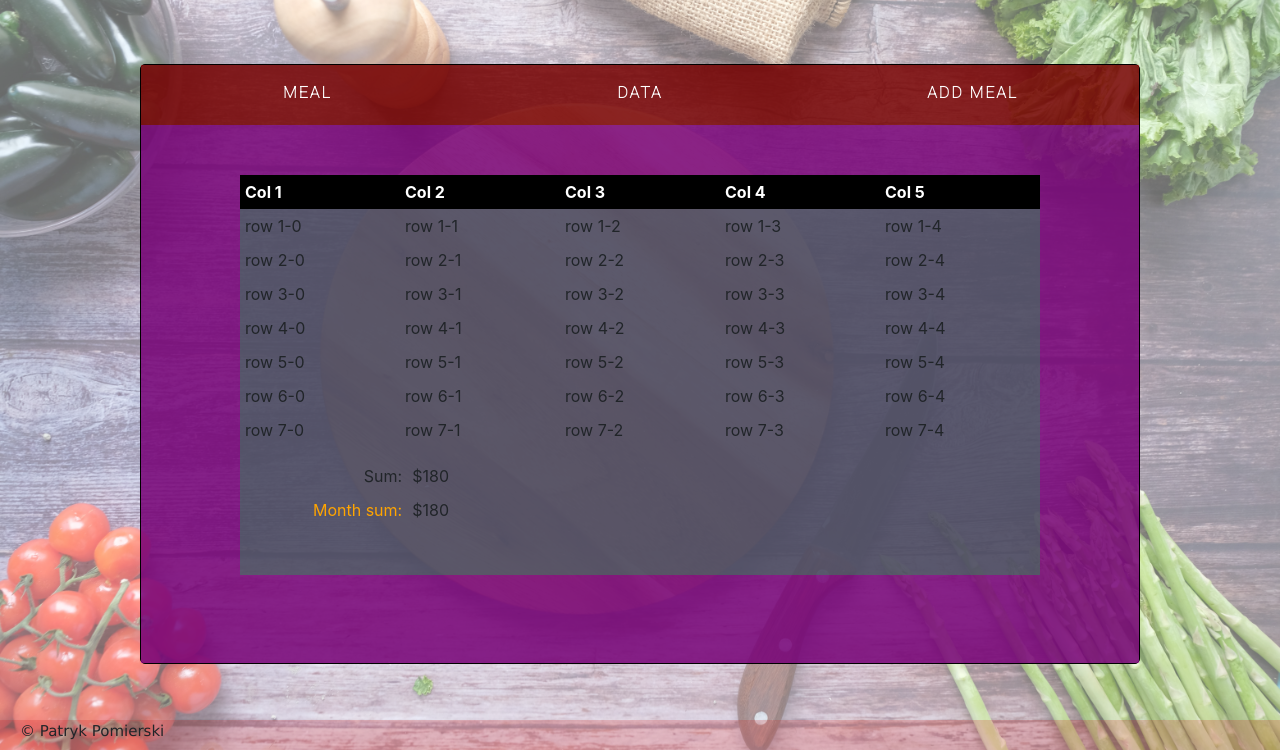
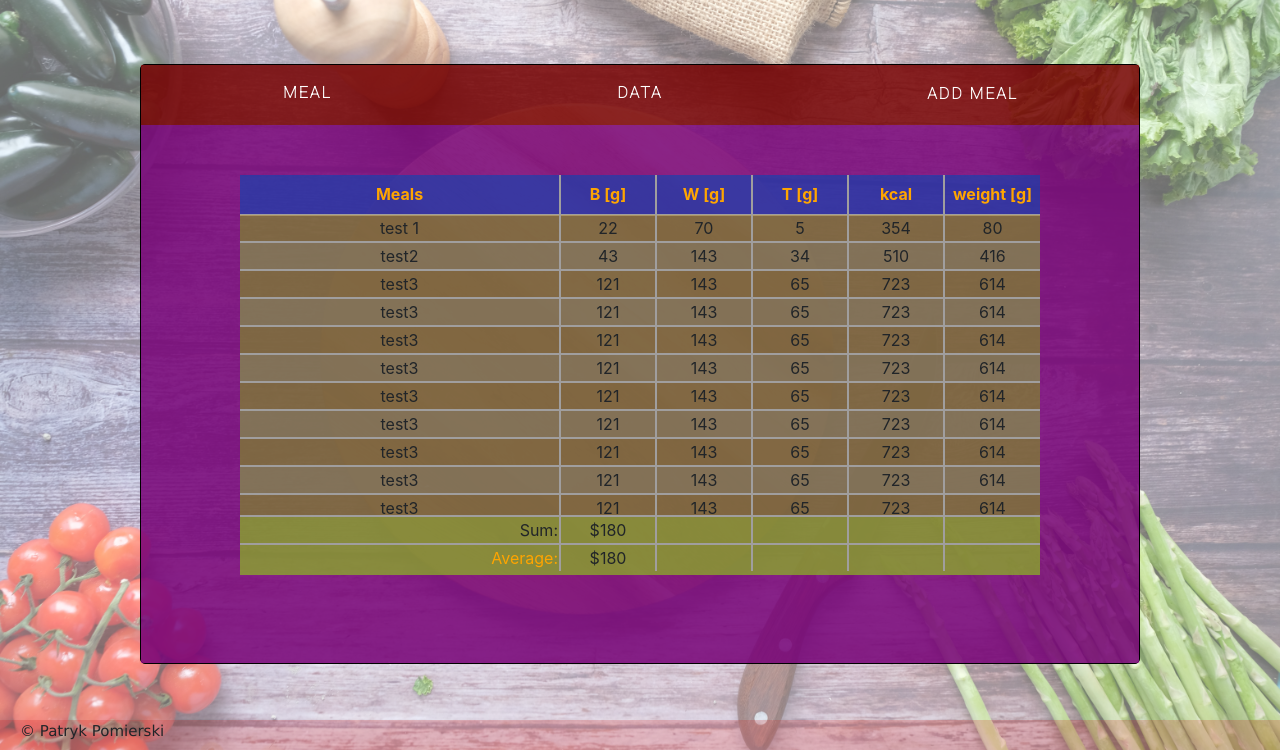
Before and after one commit to paka95/CalTracker, a Flask app: page /test in a window 1280 px wide. Shown: the part 50-800 px from the top of the page. Run offline with Flask 2, Linux system fonts and the light colour scheme; lists and menus that the app fills with data are empty; some libraries are stand-ins or nearby versions.

Commit message:
improved modal

```diff
--- a/website/static/styles.css
+++ b/website/static/styles.css
@@ -256,72 +256,27 @@ body {
 }
 
 
-
-/* .dupa {
+.add-meal-btn {
+    border: none;
+    text-transform: uppercase;
+    background-color: rgb(0,0,0,0);
+    color: white;
+    font-weight: bold;
     font-family: Roboto;
-    border-collapse: collapse;
-    width: 100%;
-    border-style: hidden;
-    background-color: rgba(21, 148, 203, 0.379);
-    table-layout: fixed;
-    border-collapse: collapse;
-  } */
-
-/* .dupa thead {
-    color: orange;
-    text-align: center;
-    border: 2px solid #a09e9e;
-    font-weight: bold;
-    padding: 8px;
-    font-size: 1.3em;
     letter-spacing: 2px;
-    display: block;
-} */
-
-/* th {
-    border: 2px solid #a09e9e;
-    background-color: yellow;
+    transition: 0.3s;
 }
 
-th:first-child {
-    width: 50%;
-    background-color: green;
-} */
-
-
-
-/* td {
-    border: 2px solid #a09e9e;
-    color: white;
-    font-weight: bold;
-    padding: 5px;
-    text-align: center;
-} */
-
-
-
-/* tr:nth-child(even) {
-    background-color: #797777;
-} */
-
-/* tr td:first-child  {
-    border-top-left-radius: 10px;
-    border-bottom-left-radius: 10px;
+.add-meal-btn:hover {
+    color: orange;
+    border: none;
+    transition: 0.3s;
 }
 
-tr td:last-child {
-    border-top-right-radius: 10px;
-    border-bottom-right-radius: 10px;
-} */
-
-
-/* .dupa tbody {
-    display: block;
-    width: 100%;
-    overflow: auto;
-    height: 250px;
-    background-color: rgba(6, 190, 58, 0.53);
-} */
+.add-meal-btn:active .add-meal-btn:focus{
+    border: 0;
+    outline: 0;
+}
 
 
 
@@ -354,37 +309,11 @@ tr td:last-child {
     }
     /* === */
 
-
-
-
-
-
-    .fixed_header{
-        width: 800px;
-        table-layout: fixed;
-        /* border-collapse: collapse; */
-        border-style: hidden;
-    }
-
-
-    .fixed_header tbody{
-      display:block;
-      width: 100%;
-      overflow: auto;
-      height: 250px;
-    }
-
-    .fixed_header thead tr {
-       display: block;
-    }
-
-    .fixed_header thead {
-      background: black;
-      color:#fff;
-    }
-
-    .fixed_header th, .fixed_header td {
-      padding: 5px;
-      text-align: left;
-      width: 200px;
-    }
+.modal-content{background-color: rgba(54, 51, 51, 0.9);}
+.modal-dialog-slideout {min-height: 50%; margin-right: 0; margin-top: 200px; background: rgba(58, 55, 55, 0.386);}
+.modal.fade .modal-dialog.modal-dialog-slideout {-webkit-transform: translate(100%,0)scale(1);transform: translate(100%,0)scale(1);}
+.modal.fade.show .modal-dialog.modal-dialog-slideout {-webkit-transform: translate(0,0);transform: translate(0,0);display: flex;align-items: stretch;-webkit-box-align: stretch;height: 50%;}
+.modal.fade.show .modal-dialog.modal-dialog-slideout .modal-body{overflow-y: auto;overflow-x: hidden;}
+.modal-dialog-slideout .modal-content{border: 0;}
+.modal-dialog-slideout .modal-header, .modal-dialog-slideout .modal-footer {height: 69px; display: block;}
+.modal-dialog-slideout .modal-header h5 {float:left;}
--- a/website/templates/test.html
+++ b/website/templates/test.html
@@ -21,94 +21,216 @@
   <div class="upper-main-container">
     <div class="upper-item">Meal</div>
     <div class="upper-item">data</div>
-    <div class="upper-item">Add meal</div>
+    <div class="upper-item">
+        <button type="button" class="add-meal-btn" data-toggle="modal" data-target="#exampleModal">
+            add meal
+          </button>
+        </div>
   </div>
 
   <div class="lower-main-container">
     <div class="table-container">
-        <table class="fixed_header">
-            <thead>
-              <tr>
-                <th>Col 1</th>
-                <th>Col 2</th>
-                <th>Col 3</th>
-                <th>Col 4</th>
-                <th>Col 5</th>
+      <div class="header-table">
+        <table style="width:100%;">
+          <thead style="height: 40px;">
+            <tr style="text-align: center; ">
+              <th style="width:40%">Meals</th>
+              <th style="width:12%">B [g]</th>
+              <th style="width:12%">W [g]</th>
+              <th style="width:12%">T [g]</th>
+              <th style="width:12%">kcal</th>
+              <th style="width:12%">weight [g]</th>
             </tr>
           </thead>
-            <tbody>
+        </table>
+      </div>
+      <div class="content-table">
+        <table style="width:100%;">
           <tr>
-                <td>row 1-0</td>
-                <td>row 1-1</td>
-                <td>row 1-2</td>
-                <td>row 1-3</td>
-                <td>row 1-4</td>
+            <td style="width:40%">test 1</td>
+            <td style="width:12%">22</td>
+            <td style="width:12%">70</td>
+            <td style="width:12%">5</td>
+            <td style="width:12%">354</td>
+            <td style="width:12%">80</td>
           </tr>
           <tr>
-                <td>row 2-0</td>
-                <td>row 2-1</td>
-                <td>row 2-2</td>
-                <td>row 2-3</td>
-                <td>row 2-4</td>
+            <td style="width:40%">test2</td>
+            <td style="width:12%">43</td>
+            <td style="width:12%">143</td>
+            <td style="width:12%">34</td>
+            <td style="width:12%">510</td>
+            <td style="width:12%">416</td>
           </tr>
           <tr>
-                <td>row 3-0</td>
-                <td>row 3-1</td>
-                <td>row 3-2</td>
-                <td>row 3-3</td>
-                <td>row 3-4</td>
+            <td style="width:40%">test3</td>
+            <td style="width:12%">121</td>
+            <td style="width:12%">143</td>
+            <td style="width:12%">65</td>
+            <td style="width:12%">723</td>
+            <td style="width:12%">614</td>
           </tr>
           <tr>
-                <td>row 4-0</td>
-                <td>row 4-1</td>
-                <td>row 4-2</td>
-                <td>row 4-3</td>
-                <td>row 4-4</td>
+            <td style="width:40%">test3</td>
+            <td style="width:12%">121</td>
+            <td style="width:12%">143</td>
+            <td style="width:12%">65</td>
+            <td style="width:12%">723</td>
+            <td style="width:12%">614</td>
           </tr>
           <tr>
-                <td>row 5-0</td>
-                <td>row 5-1</td>
-                <td>row 5-2</td>
-                <td>row 5-3</td>
-                <td>row 5-4</td>
+            <td style="width:40%">test3</td>
+            <td style="width:12%">121</td>
+            <td style="width:12%">143</td>
+            <td style="width:12%">65</td>
+            <td style="width:12%">723</td>
+            <td style="width:12%">614</td>
           </tr>
           <tr>
-                <td>row 6-0</td>
-                <td>row 6-1</td>
-                <td>row 6-2</td>
-                <td>row 6-3</td>
-                <td>row 6-4</td>
+            <td style="width:40%">test3</td>
+            <td style="width:12%">121</td>
+            <td style="width:12%">143</td>
+            <td style="width:12%">65</td>
+            <td style="width:12%">723</td>
+            <td style="width:12%">614</td>
           </tr>
           <tr>
-                <td>row 7-0</td>
-                <td>row 7-1</td>
-                <td>row 7-2</td>
-                <td>row 7-3</td>
-                <td>row 7-4</td>
-              </tr>
-            </tbody>
-
-            <tfoot style="display:block">
-                <tr>
-                  <td>
-                    <div style="float:right">Sum:</div></td>
-                  <td>$180</td>
-                  <td></td>
-                  <td></td>
-                  <td></td>
-
+            <td style="width:40%">test3</td>
+            <td style="width:12%">121</td>
+            <td style="width:12%">143</td>
+            <td style="width:12%">65</td>
+            <td style="width:12%">723</td>
+            <td style="width:12%">614</td>
           </tr>
           <tr>
-                  <td>
-                    <div style="float:right; color: orange">Month sum:</div></td>
-                  <td>$180</td>
-                  <td></td>
-                  <td></td>
-                  <td></td>
+            <td style="width:40%">test3</td>
+            <td style="width:12%">121</td>
+            <td style="width:12%">143</td>
+            <td style="width:12%">65</td>
+            <td style="width:12%">723</td>
+            <td style="width:12%">614</td>
+          </tr>
+          <tr>
+            <td style="width:40%">test3</td>
+            <td style="width:12%">121</td>
+            <td style="width:12%">143</td>
+            <td style="width:12%">65</td>
+            <td style="width:12%">723</td>
+            <td style="width:12%">614</td>
+          </tr>
+          <tr>
+            <td style="width:40%">test3</td>
+            <td style="width:12%">121</td>
+            <td style="width:12%">143</td>
+            <td style="width:12%">65</td>
+            <td style="width:12%">723</td>
+            <td style="width:12%">614</td>
+          </tr>
+          <tr>
+            <td style="width:40%">test3</td>
+            <td style="width:12%">121</td>
+            <td style="width:12%">143</td>
+            <td style="width:12%">65</td>
+            <td style="width:12%">723</td>
+            <td style="width:12%">614</td>
+          </tr>
+          <tr>
+            <td style="width:40%">test3</td>
+            <td style="width:12%">121</td>
+            <td style="width:12%">143</td>
+            <td style="width:12%">65</td>
+            <td style="width:12%">723</td>
+            <td style="width:12%">614</td>
+          </tr>
+          <tr>
+            <td style="width:40%">test3</td>
+            <td style="width:12%">121</td>
+            <td style="width:12%">143</td>
+            <td style="width:12%">65</td>
+            <td style="width:12%">723</td>
+            <td style="width:12%">614</td>
+          </tr>
+          <tr>
+            <td style="width:40%">test3</td>
+            <td style="width:12%">121</td>
+            <td style="width:12%">143</td>
+            <td style="width:12%">65</td>
+            <td style="width:12%">723</td>
+            <td style="width:12%">614</td>
+          </tr>
+        </table>
+      </div>
+      <div class="footer-table">
+        <table style="width:100%;">
+          <tr>
+            <td style="width:40%">
+              <div style="float:right">Sum:</div></td>
+            <td style="width:12%">$180</td>
+            <td style="width:12%"></td>
+            <td style="width:12%"></td>
+            <td style="width:12%"></td>
+            <td style="width:12%"></td>
+          </tr>
+          <tr>
+            <td style="width:40%">
+              <div style="float:right; color: orange">Average:</div></td>
+            <td style="width:12%">$180</td>
+            <td style="width:12%"></td>
+            <td style="width:12%"></td>
+            <td style="width:12%"></td>
+            <td style="width:12%"></td>
+          </tr>
+        </table>
+      </div>
+    </div>
+  </div>
+</div>
 
-                </tr>
-              </tfoot>
-          </table>
+<!-- Modal -->
+<div class="modal fade" id="exampleModal" tabindex="-1" role="dialog" aria-labelledby="exampleModalLabel" aria-hidden="true">
+    <div class="modal-dialog modal-dialog-slideout" role="document">
+      <div class="modal-content">
+        <div class="modal-header">
+          <h5 class="modal-title" style="color:orange"c id="exampleModalLabel">Add meal to list</h5>
+          <button type="button" class="close" data-dismiss="modal" aria-label="Close">
+            <span aria-hidden="true" style="color:orange">&times;</span>
+          </button>
+        </div>
+        <div class="modal-body">
+          <form method="POST" action="#">
+            <div style="display:block">
+            <select>
+                <option>dupa1</option>
+                <option>dupa2</option>
+                <option>dupa3</option>
+            </select>
+            <!-- <label for="dupa1" style="color:orangered">dupa1</label> -->
+            <input id="dupa1" type="text" placeholder="name" style="width: 100px">
+            <input id="dupa1" type="text" placeholder="weight" style="width: 100px">
+            </div>
+
+            <div style="display:block">
+            <label for="dupa2" style="color:orangered">Nutrients per 100g</label>
+            <input id="dupa2" type="text" placeholder="B" style="width: 50px">
+            <input id="dupa3" type="text" placeholder="W" style="width: 50px">
+            <input id="dupa3" type="text" placeholder="T" style="width: 50px">
+            </div>
+
+            <!-- <div style="display:block">
+            <label for="dupa3" style="color:orangered">dupa3</label>
+            <input id="dupa3" type="text" placeholder="dupa">
+            </div>
+
+            <div style="display:block">
+            <label for="dupa4" style="color:orangered">dupa4</label>
+            <input id="dupa4" type="text" placeholder="dupa">
+            </div> -->
+
+          </form>
+        </div>
+        <div class="modal-footer">
+          <button type="button" class="navbutton">Add</button>
+        </div>
       </div>
     </div>
   </div>
```
Lines whose indentation alone changed are shown as unchanged.
